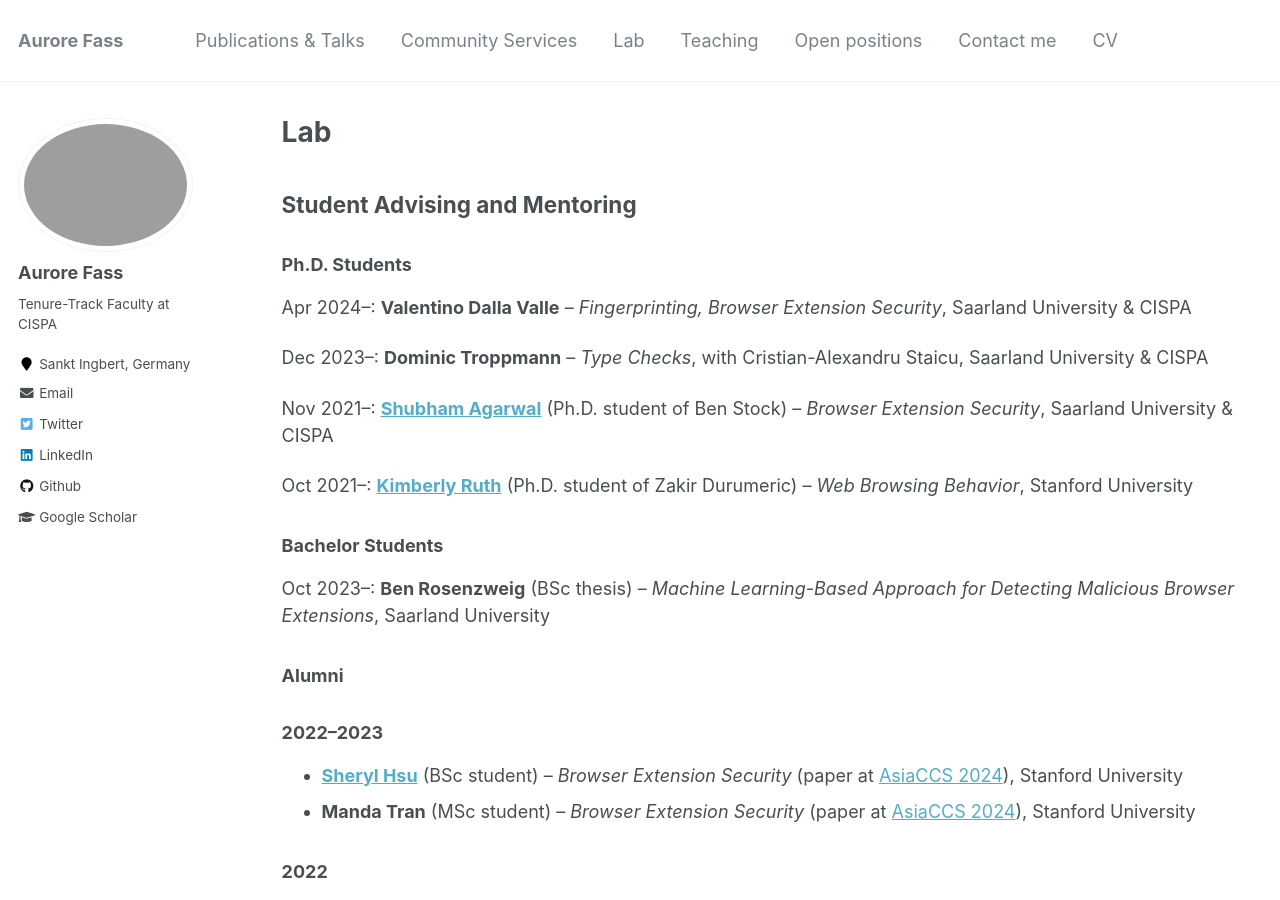
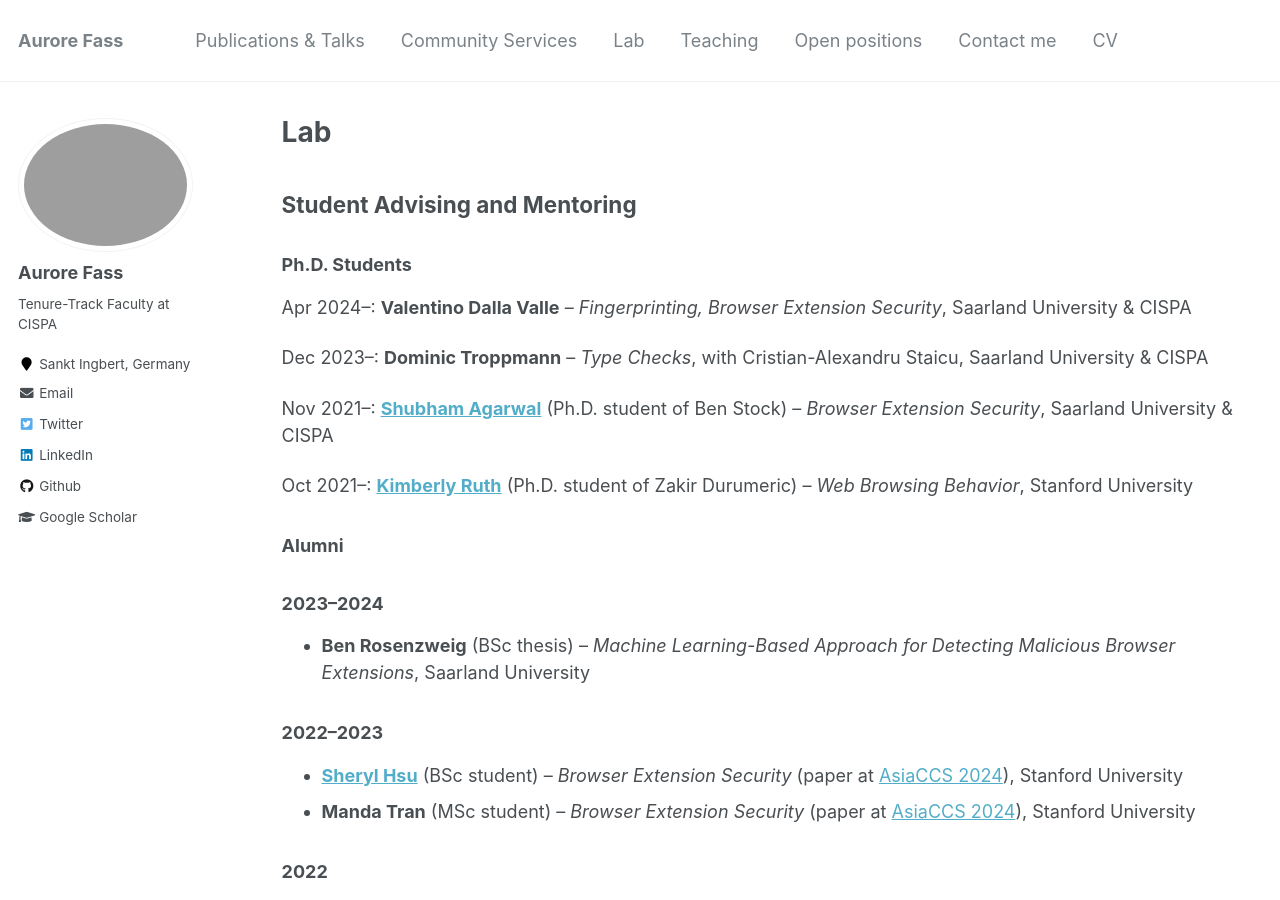
Before and after one commit to Aurore54F/aurore54f.github.io, a Jekyll site: the page built from _pages/lab.md, in a window 1280 px wide and 900 px high. Built offline with Jekyll 4.4.1, drawn with Linux system fonts in a browser that asks for light colours.

Commit message:
Some more updates

```diff
--- a/_pages/lab.md
+++ b/_pages/lab.md
@@ -20,12 +20,11 @@ Nov 2021--: **[Shubham Agarwal](https://shubh401.github.io)** (Ph.D. student of
 Oct 2021--: **[Kimberly Ruth](https://kcruth.com)** (Ph.D. student of Zakir Durumeric) -- *Web Browsing Behavior*, Stanford University
 
 
-### Bachelor Students
+### Alumni
 
-Oct 2023--: **Ben Rosenzweig** (BSc thesis) -- *Machine Learning-Based Approach for Detecting Malicious Browser Extensions*, Saarland University
+### 2023--2024
 
-
-### Alumni
+* **Ben Rosenzweig** (BSc thesis) -- *Machine Learning-Based Approach for Detecting Malicious Browser Extensions*, Saarland University
 
 ### 2022--2023
 
--- a/_publications/2024_hsu_cws.txt
+++ b/_publications/2024_hsu_cws.txt
@@ -1,5 +1,5 @@
 ---
-title: "What is in the Chrome Web Store?"
+title: "What is in the Chrome Web Store? Investigating Security-Noteworthy Browser Extensions"
 collection: publications
 permalink:
 excerpt: ''
```
